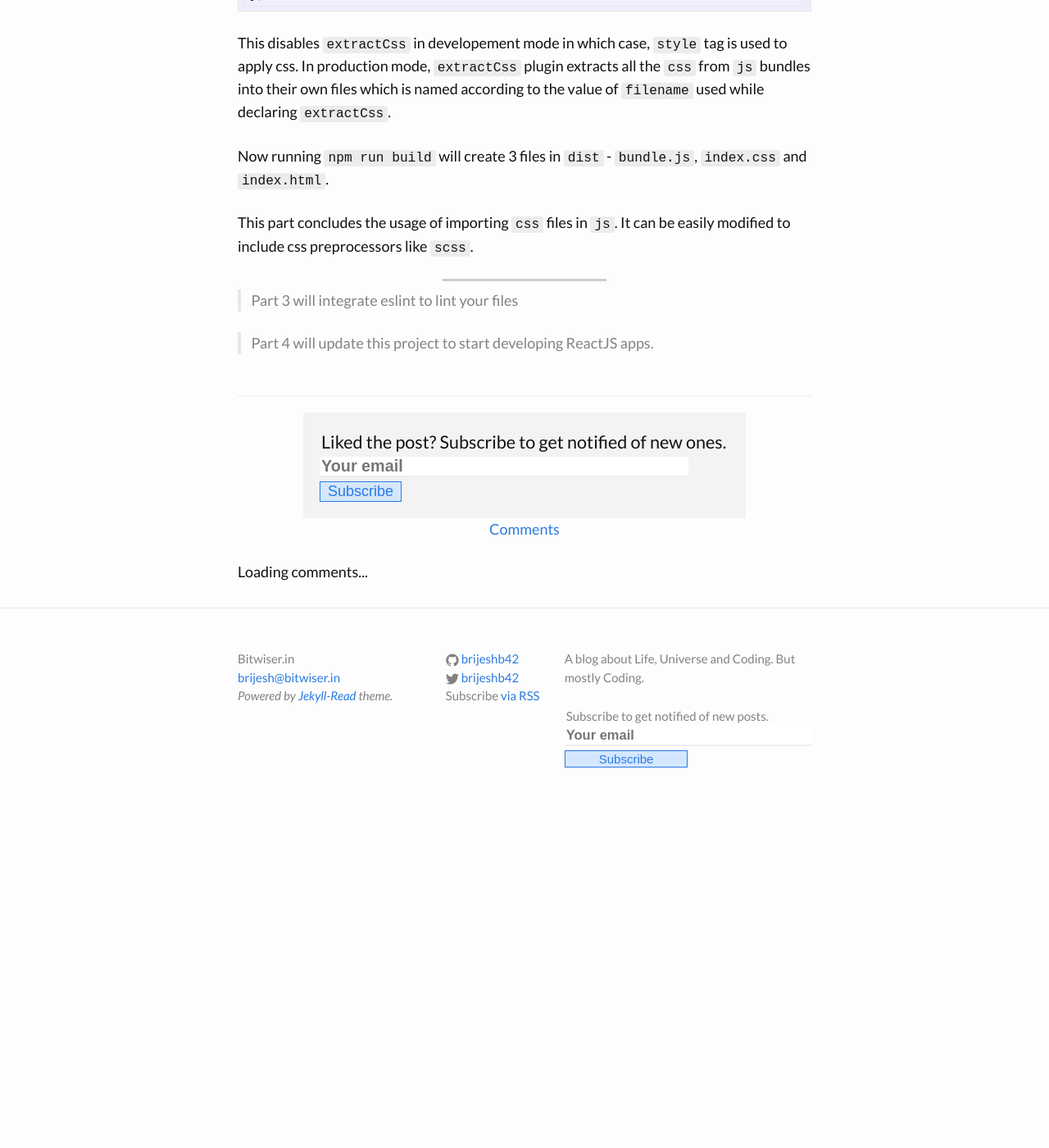
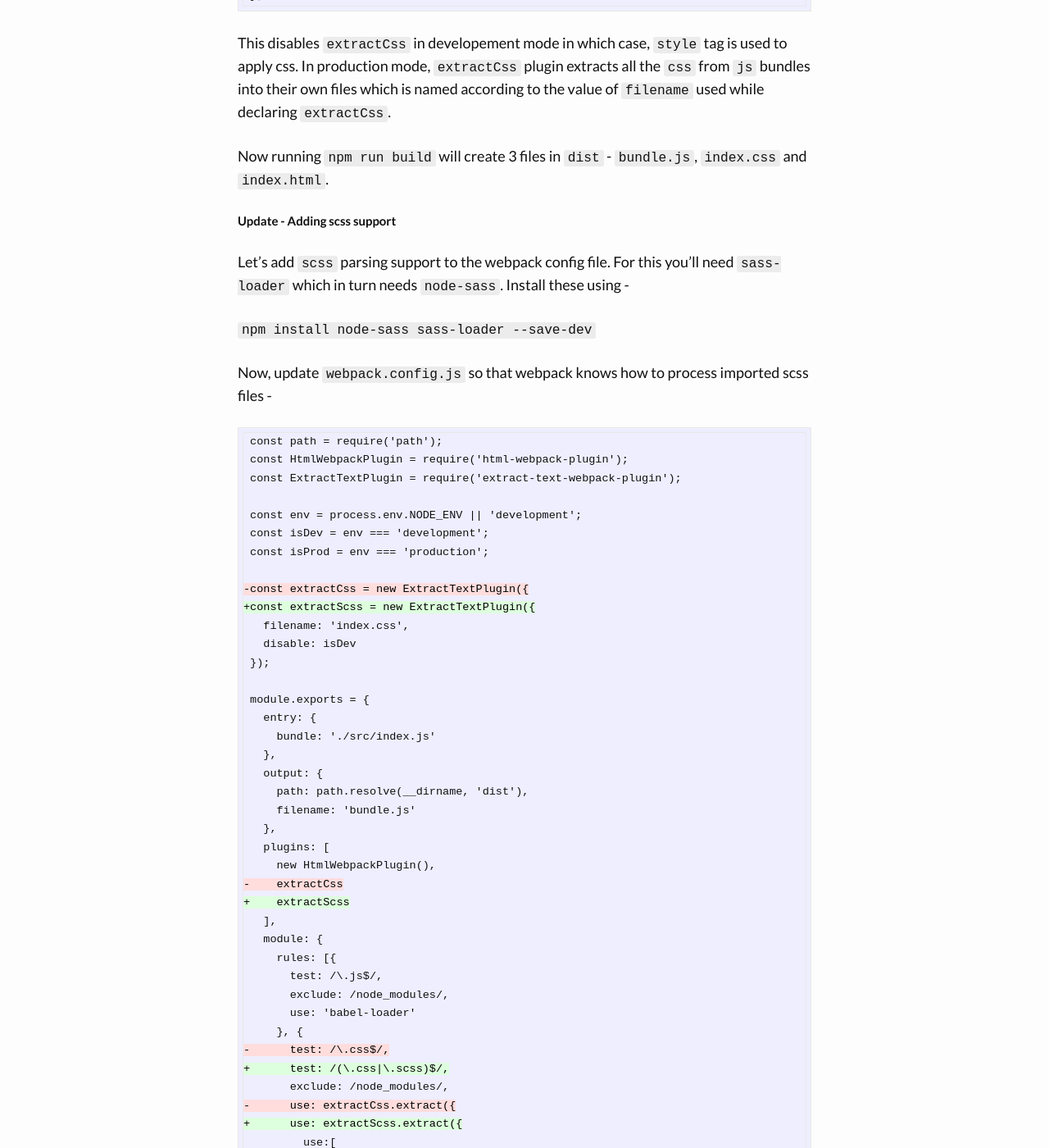
Before and after one commit to brijeshb42/brijeshb42.github.io, a Jekyll site: the page built from _posts/2018-02-22-setup-javascript-webpack-project.md, in a window 1280 px wide and 1400 px high, scrolled down 13668 px. Shown: the whole window at 82% size. Built offline with Jekyll 4.4.1, drawn with Linux system fonts in a browser that asks for light colours; comment, search, counter and statistics services are not loaded; before the commit the page ends 14679 px from its top, so only the background shows below that; some of the changed text lies outside the part shown.

Commit message:
Update 2018-02-22-setup-javascript-webpack-project.md

````diff
--- a/_posts/2018-02-22-setup-javascript-webpack-project.md
+++ b/_posts/2018-02-22-setup-javascript-webpack-project.md
@@ -61,7 +61,7 @@ This will create a `package.json` file in `hello-world` directory. `package.json
 Now add webpack and dev-server -
 
 ```bash
-npm install webpack --save-dev
+npm install webpack webpack-dev-server --save-dev
 ```
 
 at the time of writing this, the version of webpack installed was `3.11.1`.
@@ -507,7 +507,91 @@ This disables `extractCss` in developement mode in which case, `style` tag is us
 
 Now running `npm run build` will create 3 files in `dist` - `bundle.js`, `index.css` and `index.html`.
 
-This part concludes the usage of importing `css` files in `js`. It can be easily modified to include css preprocessors like `scss`.
+##### Update - Adding scss support
+
+Let's add `scss` parsing support to the webpack config file. For this you'll need `sass-loader` which in turn needs `node-sass`. Install these using -
+
+`npm install node-sass sass-loader --save-dev`
+
+Now, update `webpack.config.js` so that webpack knows how to process imported scss files -
+
+```diff
+ const path = require('path');
+ const HtmlWebpackPlugin = require('html-webpack-plugin');
+ const ExtractTextPlugin = require('extract-text-webpack-plugin');
+
+ const env = process.env.NODE_ENV || 'development';
+ const isDev = env === 'development';
+ const isProd = env === 'production';
+
+-const extractCss = new ExtractTextPlugin({
++const extractScss = new ExtractTextPlugin({
+   filename: 'index.css',
+   disable: isDev
+ });
+
+ module.exports = {
+   entry: {
+     bundle: './src/index.js'
+   },
+   output: {
+     path: path.resolve(__dirname, 'dist'),
+     filename: 'bundle.js'
+   },
+   plugins: [
+     new HtmlWebpackPlugin(),
+-    extractCss
++    extractScss
+   ],
+   module: {
+     rules: [{
+       test: /\.js$/,
+       exclude: /node_modules/,
+       use: 'babel-loader'
+     }, {
+-      test: /\.css$/,
++      test: /(\.css|\.scss)$/,
+       exclude: /node_modules/,
+-      use: extractCss.extract({
++      use: extractScss.extract({
+         use:[
+-          {loader: 'css-loader'}
++          {loader: 'css-loader'},
++          {loader: 'sass-loader'}
+         ],
+         fallback: 'style-loader'
+       })
+     }]
+   }
+ };
+ ```
+
+Now to test this out, rename `index.css` to `index.scss` and update its content with basic scss nesting -
+
+```css
+body {
+  p {
+    color: red;
+  }
+}
+```
+
+Update the import in `index.js` -
+
+```diff
+ import message from './message';
+-import './index.css';
++import './index.scss';
+
+ const paragraph = document.createElement('p');
+ paragraph.innerHTML = message;
+
+ document.body.prepend(paragraph);
+```
+
+Test this by running `npm run dev` and open the url in browser.
+
+This part concludes the usage of importing `css` and `scss` files in `js`.
 
 -----------------
 
````
